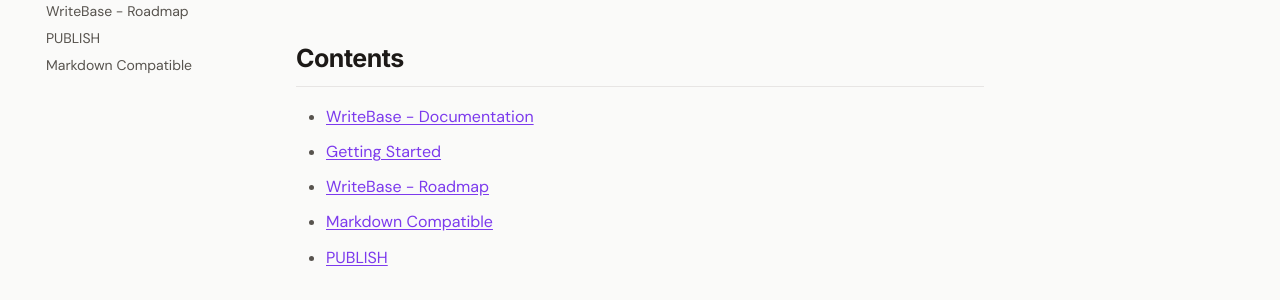
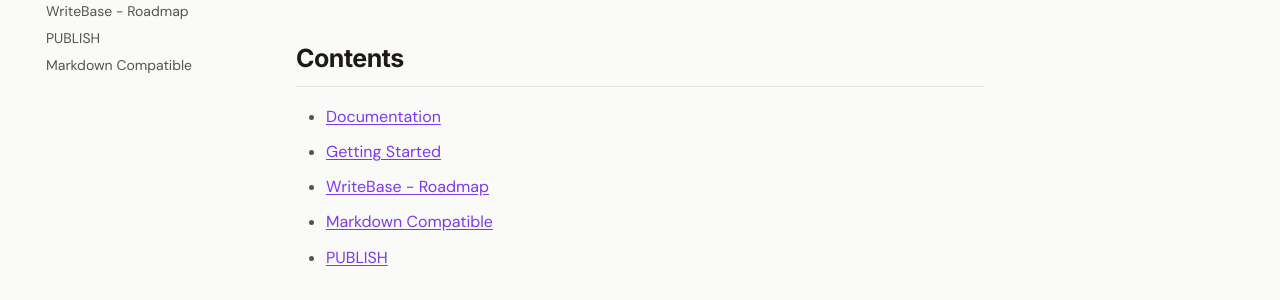
Before and after one commit to larssonhthomas-afk/writebase-docs, an MkDocs documentation site: the page built from docs/index.md, in a window 1280 px wide. Shown: the part 238-538 px from the top of the page. Built offline with MkDocs 1.6.1 and Material for MkDocs 9.7.7, drawn with Linux system fonts in a browser that asks for light colours; some web fonts are replaced.

Commit message:
Update index

```diff
--- a/docs/index.md
+++ b/docs/index.md
@@ -8,7 +8,7 @@ Welcome to WriteBase documentation.
 
 ## Contents
 
-- [WriteBase - Documentation](./[object Object].md)
+- [Documentation](./[object Object].md)
 - [Getting Started](./[object Object].md)
 - [WriteBase - Roadmap](./[object Object].md)
 - [Markdown Compatible](./[object Object].md)
```
